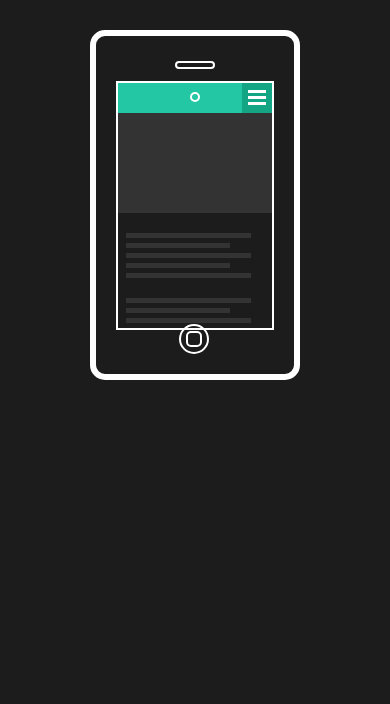
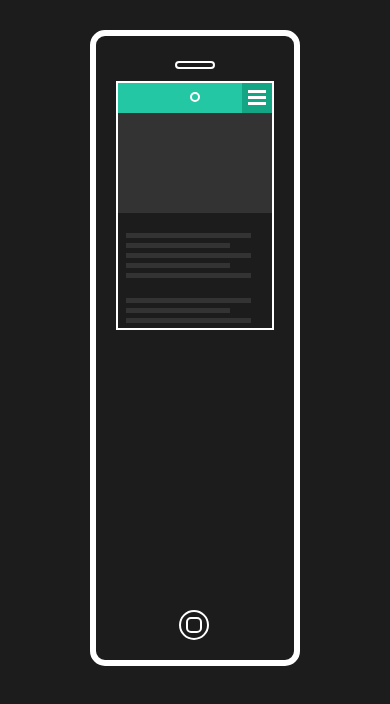
Before and after one commit to gorazz/device-switcher, a plain HTML site: page index.html in a window 390 px wide. Drawn offline with Linux system fonts and the light colour scheme.

Commit message:
padding bottom added to wrapper div & phone width is changed

```diff
--- a/style.css
+++ b/style.css
@@ -6,22 +6,27 @@
     -moz-transition: all 0.5s cubic-bezier(0.175, 0.885, 0.32, 1.1);
     transition: all 0.5s cubic-bezier(0.175, 0.885, 0.32, 1.1);
 }
+
 .timer {
     -webkit-transition: 0s;
 }
+
 body {
     background: #1c1c1c;
     color: #fff;
     font-family: Arial;
     overflow-y: scroll;
 }
+
 p {
     margin: 20px 10px;
 }
+
 .container {
     width: 90%;
     margin: 20px auto 0 auto;
 }
+
 .timer-wrapper {
     background: #141414;
     border-radius: 7px;
@@ -30,35 +35,42 @@ p {
     position: relative;
     width: 300px;
 }
+
 .timer-wrapper .timer {
     border-radius: 7px;
     width: 0px;
     height: 14px;
     background: #333;
 }
+
 .device {
     cursor: pointer;
 }
+
 .tablet, .phone, .desktop {
     border: 6px solid #fff;
     border-radius: 15px;
     margin: 30px auto;
     position: relative;
 }
+
 .screen, .camera, .close, .speaker, .minimise, .maximise {
     border: 2px solid #fff;
 }
+
 .camera, .close {
     border-radius: 5px;
     height: 10px;
     width: 10px;
 }
+
 .camera {
     position: absolute;
     left: 50%;
     margin-left: -5px;
     margin-top: 11px;
 }
+
 .speaker {
     border-radius: 4px;
     position: absolute;
@@ -68,6 +80,7 @@ p {
     top: 25px;
     width: 40px;
 }
+
 .button {
     border: 2px solid #fff;
     border-radius: 30px;
@@ -75,50 +88,62 @@ p {
     left: 50%;
     position: absolute;
 }
+
 .inner-button {
     border: 2px solid #fff;
 }
+
 .screen {
     overflow: hidden;
 }
+
 .image {
     width: 100%;
     height: 100px;
     background: #333;
 }
+
 .faux-text {
     background: #333;
     height: 5px;
     margin-bottom: 5px;
     width: 90%;
 }
+
 .faux-text:first-child {
     margin-top: 20px;
 }
+
 .faux-text:nth-child(even) {
     width: 75%;
 }
+
 .device .tablet {
     width: 400px;
     height: 500px;
 }
+
 .device .tablet .screen {
     height: 75%;
     margin: 40px auto 0 auto;
     width: 85%;
 }
+
 .device .tablet .screen .image {
     height: 200px;
 }
+
 .device .tablet .screen .faux-text {
     height: 8px;
     margin-bottom: 10px;
 }
+
 .device .tablet .screen header {
     width: 100%;
     height: 40px;
     background: #24c7a3;
 }
+
 .device .tablet .screen header .menu {
     background: #14a585;
     height: 40px;
@@ -126,6 +151,7 @@ p {
     right: 32px;
     width: 40px;
 }
+
 .device .tablet .screen header .menu .menu-bar {
     background: #fff;
     height: 3px;
@@ -134,14 +160,17 @@ p {
     margin-right: auto;
     width: 22px;
 }
+
 .device .tablet .screen header .menu .menu-bar:first-child {
     margin-top: 12px;
 }
+
 .device .tablet .button {
     width: 40px;
     height: 40px;
     margin-left: -20px;
 }
+
 .device .tablet .button .inner-button {
     border-radius: 5px;
     height: 20px;
@@ -149,27 +178,37 @@ p {
     margin-top: 8px;
     width: 20px;
 }
+
 .device .tablet .speaker, .device .tablet .close, .device .tablet .minimise, .device .tablet .maximise {
     position: absolute;
     opacity: 0;
 }
+
 .device .tablet .camera {
     margin-top: 15px;
 }
+
 .device .phone {
-  width: 210px;
-  height: 350px;
+    width: 100%;
+    max-width: 210px;
 }
+
+.device .phone .wrapper {
+    padding-bottom: 166.6666%;
+}
+
 .device .phone .screen {
     height: 67%;
     margin: 45px auto 0 auto;
     width: 80%;
 }
+
 .device .phone .screen header {
     width: 100%;
     height: 30px;
     background: #24c7a3;
 }
+
 .device .phone .screen header .menu {
     background: #14a585;
     height: 30px;
@@ -177,6 +216,7 @@ p {
     right: 22px;
     width: 30px;
 }
+
 .device .phone .screen header .menu .menu-bar {
     background: #fff;
     height: 3px;
@@ -185,15 +225,18 @@ p {
     margin-right: auto;
     width: 18px;
 }
+
 .device .phone .screen header .menu .menu-bar:first-child {
     margin-top: 7px;
 }
+
 .device .phone .button {
     width: 30px;
     height: 30px;
     border-radius: 20px;
     margin-left: -16px;
 }
+
 .device .phone .button .inner-button {
     border-radius: 5px;
     height: 16px;
@@ -201,14 +244,17 @@ p {
     margin-top: 5px;
     width: 16px;
 }
+
 .device .phone .close, .device .phone .minimise, .device .phone .maximise {
     position: absolute;
     opacity: 0;
 }
+
 .device .desktop {
     width: 800px;
     height: 600px;
 }
+
 .device .desktop .screen {
     height: 500px;
     margin: 40px auto 0 auto;
@@ -217,6 +263,7 @@ p {
     border-left: transparent;
     border-right: transparent;
 }
+
 .device .desktop .screen header {
     width: 50px;
     height: 175px;
@@ -224,6 +271,7 @@ p {
     background: #24c7a3;
     position: absolute;
 }
+
 .device .desktop .screen header .menu {
     background: #fff;
     width: 400px;
@@ -231,23 +279,29 @@ p {
     margin-left: 300px;
     margin-top: 25px;
 }
+
 .device .desktop .screen .image {
     height: 300px;
 }
+
 .device .desktop .screen .main, .device .desktop .screen .sidebar {
     float: left;
     display: block;
 }
+
 .device .desktop .screen .main .faux-text, .device .desktop .screen .sidebar .faux-text {
     height: 8px;
     margin-bottom: 10px;
 }
+
 .device .desktop .screen .main {
     width: 66%;
 }
+
 .device .desktop .screen .sidebar {
     width: 25%;
 }
+
 .device .desktop .screen .scrollbar {
     background: #fff;
     border-radius: 5px;
@@ -257,9 +311,11 @@ p {
     top: 150px;
     width: 7px;
 }
+
 .device .desktop .button, .device .desktop .speaker, .device .desktop .camera {
     opacity: 0;
 }
+
 .device .desktop .close, .device .desktop .minimise, .device .desktop .maximise {
     border-radius: 8px;
     height: 15px;
@@ -269,9 +325,11 @@ p {
     position: absolute;
     width: 15px;
 }
+
 .device .desktop .minimise {
     margin-left: 40px;
 }
+
 .device .desktop .maximise {
     margin-left: 60px;
 }
```
Lines whose indentation alone changed are shown as unchanged.
